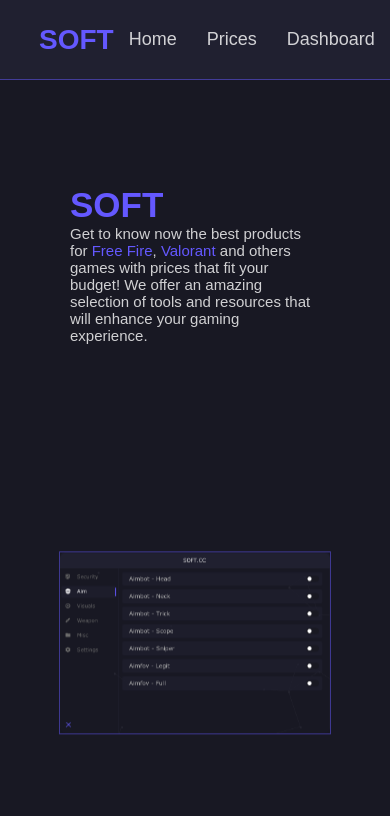
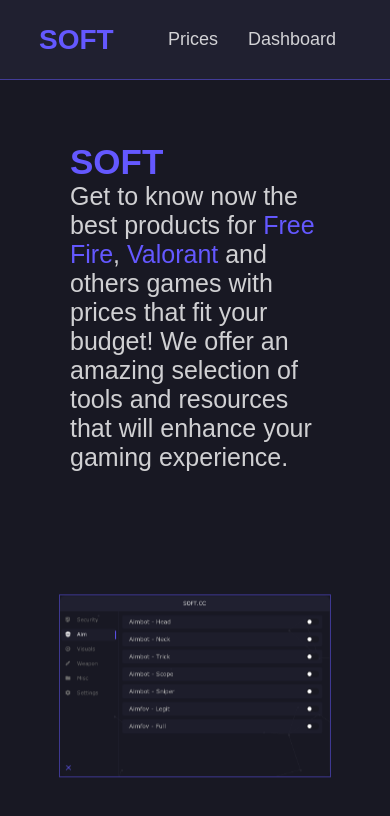
Before and after one commit to faelcanalha/soft-cheat-website, a React app: page / in a window 390 px wide. Built offline with nearby package versions, Linux system fonts and the light colour scheme; a web font is replaced by a local one.

Commit message:
update index.css

```diff
--- a/src/Components/NavBar.js
+++ b/src/Components/NavBar.js
@@ -6,11 +6,6 @@
           SOFT
         </a>
         <ul>
-          <li>
-            <a href="#home">
-              <span className="">Home</span>
-            </a>
-          </li>
           <li>
             <a href="#prices">
               <span className="">Prices</span>
--- a/src/index.css
+++ b/src/index.css
@@ -168,7 +168,6 @@
 @media screen and (max-width: 768px) {
   .home .about p {
     max-width: 250px;
-    font-size: 15px;
   }
 
   .home figure img {
@@ -179,7 +178,6 @@
 @media screen and (min-width: 769px) and (max-width: 1024px) {
   .home .about p {
     max-width: 500px;
-    font-size: 20px;
   }
 
   .home figure img {
```
